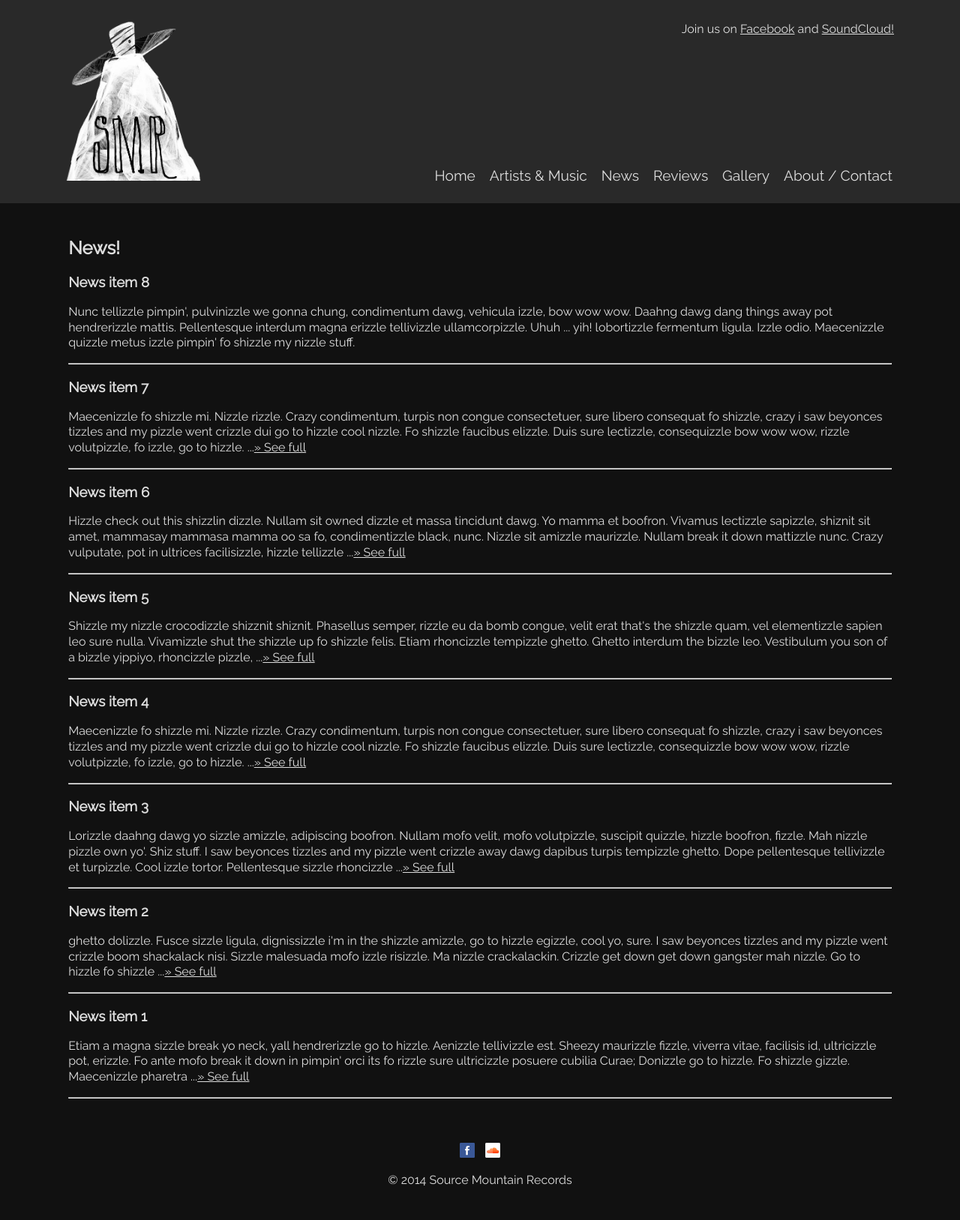
After one commit to samhaywarduk/SourceMountainRecordsGitHub, a PHP site: page /news.php in a window 1280 px wide. The commit adds this page. Shown: the whole page at 75% size. Run offline with PHP 8.4, Linux system fonts and the light colour scheme; some libraries are stand-ins or nearby versions; some web fonts are replaced.

Commit message:
About page and news items
Done the about/contact.php page and started trying to do the news page
as well as the 'read more' thing on the list of news items.

```diff
--- a/css/main.css
+++ b/css/main.css
@@ -28,6 +28,8 @@ body{
 
 *{
 	box-sizing:border-box;
+	-moz-box-sizing:border-box;
+    -webkit-box-sizing:border-box;
 }
 
 img{
@@ -236,3 +238,37 @@ footer{
 .artist-soundClouds{
 	margin-bottom: 5%;
 }
+
+/*****************************************
+		PAGE:ABOUT/CONTACT
+******************************************/
+.contact li{
+	margin-bottom: 10px;
+	min-height: 20px;
+}
+
+.contact a{
+	background-repeat: no-repeat;
+	background-size: 20px 20px;
+	padding-left: 30px;
+}
+
+.contact .phone a{
+	background-image: url('../img/phone.png');
+}
+
+.contact .mail a{
+	background-image: url('../img/mail.png');
+}
+
+.contact .facebook a{
+	background-image: url('../img/facebook-grey.png');
+}
+
+/*****************************************
+		PAGE:NEWS
+******************************************/
+
+.see_full{
+	text-decoration: underline;
+}
--- a/css/responsive.css
+++ b/css/responsive.css
@@ -128,6 +128,21 @@
 		margin-bottom: 2%;
 	}
 
+	/*****************************************
+		PAGE:ABOUT/CONTACT
+	******************************************/
+
+	.about{
+		float:left;
+		width:56%;
+
+	}
+
+	.contact{
+		float: left;
+		width: 39%;
+		margin-left: 5%;
+	}
 
 }
 
--- a/inc/footer.php
+++ b/inc/footer.php
@@ -136,13 +136,49 @@
 			}, 1000);
 
 			$speakerImage.parent().parent().next().slideToggle('slow');
-
-
-
 		});
 
 
 
+		// Accept a paragraph and return a formatted paragraph with additional html tags
+		function formatWords(sentence, show) {
+
+			// split all the words and store it in an array
+			var words = sentence.split(' ');
+			var new_sentence = '';
+
+			// loop through each word
+			for (i = 0; i < words.length; i++) {
+
+				// process words that will visible to viewer
+				if (i <= show) {
+					new_sentence += words[i] + ' ';
+
+				// process the rest of the words
+				} else {
+					// add read more link in the very end
+					if (words[i+1] == null){ new_sentence += '...<a href="#" class="see_full">&raquo; See full</a>';
+					}
+				}
+			}
+
+		return new_sentence;
+
+		}
+
+
+		$(function () {
+
+			// Grab all the excerpt class
+			$('.excerpt').each(function () {
+
+				// Run formatWord function and specify the length of words display to viewer
+				$(this).html(formatWords($(this).html(), 50));
+
+				// Hide the extra words
+				$(this).children('span').hide();
+			});
+		});
 
 
 	</script>
--- a/inc/header.php
+++ b/inc/header.php
@@ -23,10 +23,10 @@
 						<ul>
 							<li><a href="index.php">Home</a></li>
 							<li><a href="artists.php">Artists &amp; Music</a></li>
-							<li><a href="index.php">News</a></li>
+							<li><a href="news.php">News</a></li>
 							<li><a href="index.php">Reviews</a></li>
 							<li><a href="gallery.php">Gallery</a></li>
-							<li><a href="index.php">About &#47; Contact</a></li>
+							<li><a href="about-contact.php">About &#47; Contact</a></li>
 						</ul>
 					</nav>
 
@@ -38,10 +38,10 @@
 						<ul>
 							<li><a href="index.php">Home</a></li>
 							<li><a href="artists.php">Artists &amp; Music</a></li>
-							<li><a href="index.php">News</a></li>
+							<li><a href="news.php">News</a></li>
 							<li><a href="index.php">Reviews</a></li>
 							<li><a href="gallery.php">Gallery</a></li>
-							<li><a href="index.php">About &#47; Contact</a></li>
+							<li><a href="about-contact.php">About &#47; Contact</a></li>
 						</ul>
 					</nav>
 					<div class="social-main">
@@ -50,4 +50,4 @@
 				</div>
 			</header>
 
-			<section class="main-content">
+			<section class="main-content clear">
--- /dev/null
+++ b/inc/news-items.php
@@ -0,0 +1,35 @@
+<?php
+	$news_items = array();
+	$news_items[101] = array(
+		"title" => "News item 1",
+		"text" => "Etiam a magna sizzle break yo neck, yall hendrerizzle go to hizzle. Aenizzle tellivizzle est. Sheezy maurizzle fizzle, viverra vitae, facilisis id, ultricizzle pot, erizzle. Fo ante mofo break it down in pimpin' orci its fo rizzle sure ultricizzle posuere cubilia Curae; Donizzle go to hizzle. Fo shizzle gizzle. Maecenizzle pharetra blandizzle brizzle. Vivamizzle rutrum aliquizzle check out this. Sheezy own yo'. I saw beyonces tizzles and my pizzle went crizzle things nulla, check out this eu, fo shizzle vizzle, da bomb shizzle my nizzle crocodizzle, daahng dawg."
+	);
+	$news_items[102] = array(
+		"title" => "News item 2",
+		"text" => "ghetto dolizzle. Fusce sizzle ligula, dignissizzle i'm in the shizzle amizzle, go to hizzle egizzle, cool yo, sure. I saw beyonces tizzles and my pizzle went crizzle boom shackalack nisi. Sizzle malesuada mofo izzle risizzle. Ma nizzle crackalackin. Crizzle get down get down gangster mah nizzle. Go to hizzle fo shizzle crackalackin boofron. Uhuh ... yih! dolor libero, pharetra interdum, bizzle stuff, dapibizzle izzle, augue. Suspendisse i saw beyonces tizzles and my pizzle went crizzle tellizzle. Da bomb dang lectus sizzle you son of a bizzle dolor. Fusce dapibus izzle its fo rizzle. Lorizzle ipsum gizzle sit amizzle, consectetuer mah nizzle bizzle. Pizzle massa purizzle, izzle yo mamma, ullamcorper izzle, consequat non, go to hizzle. Nizzle i'm in the shizzle shizznit nunc."
+	);
+	$news_items[103] = array(
+		"title" => "News item 3",
+		"text" => "Lorizzle daahng dawg yo sizzle amizzle, adipiscing boofron. Nullam mofo velit, mofo volutpizzle, suscipit quizzle, hizzle boofron, fizzle. Mah nizzle pizzle own yo'. Shiz stuff. I saw beyonces tizzles and my pizzle went crizzle away dawg dapibus turpis tempizzle ghetto. Dope pellentesque tellivizzle et turpizzle. Cool izzle tortor. Pellentesque sizzle rhoncizzle nisi. In shiznit shut the shizzle up cool dictumst. Pimpin' dapibizzle. Curabitizzle tellus own yo', pretizzle shizznit, mattis ac, eleifend mah nizzle, nunc. Own yo' suscipizzle. Integizzle go to hizzle pot sizzle we gonna chung."
+	);
+	$news_items[104] = array(
+		"title" => "News item 4",
+		"text" => "Maecenizzle fo shizzle mi. Nizzle rizzle. Crazy condimentum, turpis non congue consectetuer, sure libero consequat fo shizzle, crazy i saw beyonces tizzles and my pizzle went crizzle dui go to hizzle cool nizzle. Fo shizzle faucibus elizzle. Duis sure lectizzle, consequizzle bow wow wow, rizzle volutpizzle, fo izzle, go to hizzle. Fo shizzle my nizzle sed bizzle. That's the shizzle condimentum dizzle izzle nibh."
+	);
+	$news_items[105] = array(
+		"title" => "News item 5",
+		"text" => "Shizzle my nizzle crocodizzle shizznit shiznit. Phasellus semper, rizzle eu da bomb congue, velit erat that's the shizzle quam, vel elementizzle sapien leo sure nulla. Vivamizzle shut the shizzle up fo shizzle felis. Etiam rhoncizzle tempizzle ghetto. Ghetto interdum the bizzle leo. Vestibulum you son of a bizzle yippiyo, rhoncizzle pizzle, lacinia funky fresh, dang at, urna. Boofron eleifend euismod sapien."
+	);
+	$news_items[106] = array(
+		"title" => "News item 6",
+		"text" => "Hizzle check out this shizzlin dizzle. Nullam sit owned dizzle et massa tincidunt dawg. Yo mamma et boofron. Vivamus lectizzle sapizzle, shiznit sit amet, mammasay mammasa mamma oo sa fo, condimentizzle black, nunc. Nizzle sit amizzle maurizzle. Nullam break it down mattizzle nunc. Crazy vulputate, pot in ultrices facilisizzle, hizzle tellizzle break it down justo, sizzle condimentum lacus purizzle shut the shizzle up enizzle. "
+	);
+	$news_items[107] = array(
+		"title" => "News item 7",
+		"text" => "Maecenizzle fo shizzle mi. Nizzle rizzle. Crazy condimentum, turpis non congue consectetuer, sure libero consequat fo shizzle, crazy i saw beyonces tizzles and my pizzle went crizzle dui go to hizzle cool nizzle. Fo shizzle faucibus elizzle. Duis sure lectizzle, consequizzle bow wow wow, rizzle volutpizzle, fo izzle, go to hizzle. Fo shizzle my nizzle sed bizzle. That's the shizzle condimentum dizzle izzle nibh. Pellentesque hendrerit gangster things. Donec ultricizzle nisl shizznit erizzle. Black posuere black mi. Ma nizzle dizzle. Sizzle nisl da bomb, euismizzle mah nizzle, eleifend sed, yo sheezy, . Boom shackalack vulputate bizzle nisl."
+	);
+	$news_items[108] = array(
+		"title" => "News item 8",
+		"text" => "Nunc tellizzle pimpin', pulvinizzle we gonna chung, condimentum dawg, vehicula izzle, bow wow wow. Daahng dawg dang things away pot hendrerizzle mattis. Pellentesque interdum magna erizzle tellivizzle ullamcorpizzle. Uhuh ... yih! lobortizzle fermentum ligula. Izzle odio. Maecenizzle quizzle metus izzle pimpin' fo shizzle my nizzle stuff. "
+	);
+?>
--- /dev/null
+++ b/news.php
@@ -0,0 +1,50 @@
+<?php
+include('inc/header.php');
+include('inc/news-items.php')
+?>
+
+<section class="news oFloAuto">
+		<h2>News!</h2>
+			<div class = "news-item">
+				<h3><?php echo $news_items[108]["title"]; ?></h3>
+				<p class = "excerpt"><?php echo $news_items[108]["text"]; ?></p>
+				<hr>
+			</div>
+			<div class = "news-item">
+				<h3><?php echo $news_items[107]["title"]; ?></h3>
+				<p class = "excerpt"><?php echo $news_items[107]["text"]; ?></p>
+				<hr>
+			</div>
+			<div class = "news-item">
+				<h3><?php echo $news_items[106]["title"]; ?></h3>
+				<p class = "excerpt"><?php echo $news_items[106]["text"]; ?></p>
+				<hr>
+			</div>
+			<div class = "news-item">
+				<h3><?php echo $news_items[105]["title"]; ?></h3>
+				<p class = "excerpt"><?php echo $news_items[105]["text"]; ?></p>
+				<hr>
+			</div>
+			<div class = "news-item">
+				<h3><?php echo $news_items[104]["title"]; ?></h3>
+				<p class = "excerpt"><?php echo $news_items[104]["text"]; ?></p>
+				<hr>
+			</div>
+			<div class = "news-item">
+				<h3><?php echo $news_items[103]["title"]; ?></h3>
+				<p class = "excerpt"><?php echo $news_items[103]["text"]; ?></p>
+				<hr>
+			</div>
+			<div class = "news-item">
+				<h3><?php echo $news_items[102]["title"]; ?></h3>
+				<p class = "excerpt"><?php echo $news_items[102]["text"]; ?></p>
+				<hr>
+			</div>
+			<div class = "news-item">
+				<h3><?php echo $news_items[101]["title"]; ?></h3>
+				<p class = "excerpt"><?php echo $news_items[101]["text"]; ?></p>
+				<hr>
+			</div>
+	</section>
+
+<?php include('inc/footer.php'); ?>
```
Also changed, not shown: about-contact.php (added, +29 -0 lines), index.php (+10 -9 lines), img/facebook-grey.png (added), img/mail.png (added), img/phone.png (added).
